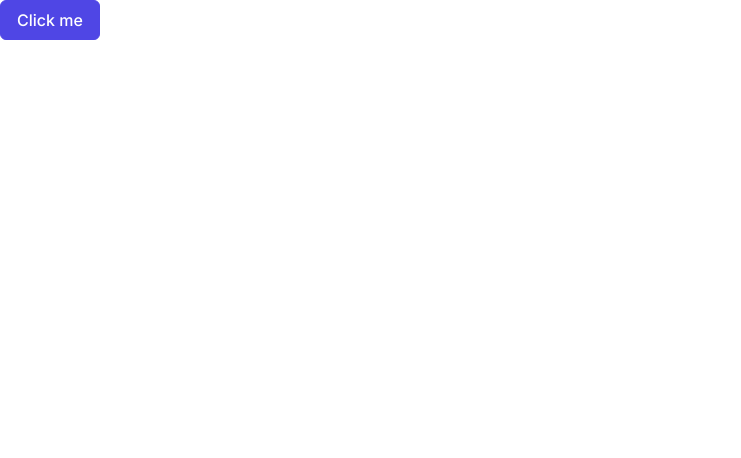
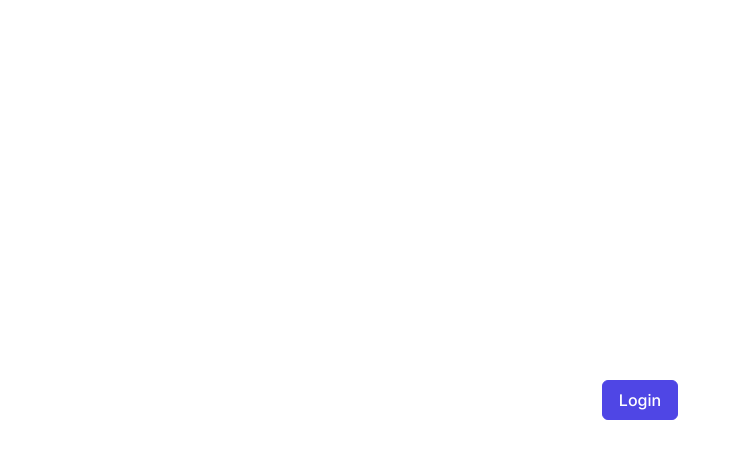
Before and after one commit to JethroBaring/task_management, a Next.js app: page / in a window 1280 px wide. Shown: the top 458 px of the page, without its empty margins (0-741 px from the left). Built offline with nearby package versions, Linux system fonts and the light colour scheme.

Commit message:
updated fetch url for deployment

```diff
--- a/app/(auth)/login/loginAction.tsx
+++ b/app/(auth)/login/loginAction.tsx
@@ -7,7 +7,7 @@ export const loginAction = async (currentState: any, formData: FormData) => {
   const email = formData.get('email');
   const password = formData.get('password');
 
-  const response = await fetch(`${process.env.NEXT_PUBLIC_BASE_API_URL}/api/v1/auth/login`, {
+  const response = await fetch(`/api/v1/auth/login`, {
     method: 'POST',
     headers: {
       'Content-Type': 'application/json',
--- a/app/page.tsx
+++ b/app/page.tsx
@@ -2,12 +2,15 @@ import Image from 'next/image';
 import { Button } from 'primereact/button';
 import { InputText } from 'primereact/inputtext';
 import { PrimeReactProvider } from 'primereact/api';
-import './globals.css'
+import './globals.css';
+import Link from 'next/link';
 
 export default function Home() {
   return (
-    <div>
-      <Button label='Click me' className='h-10'></Button>
+    <div className='flex h-screen w-screen justify-center items-center'>
+      <Link href="/login">
+        <Button label='Login' className='h-10'></Button>
+      </Link>
     </div>
   );
 }
```
